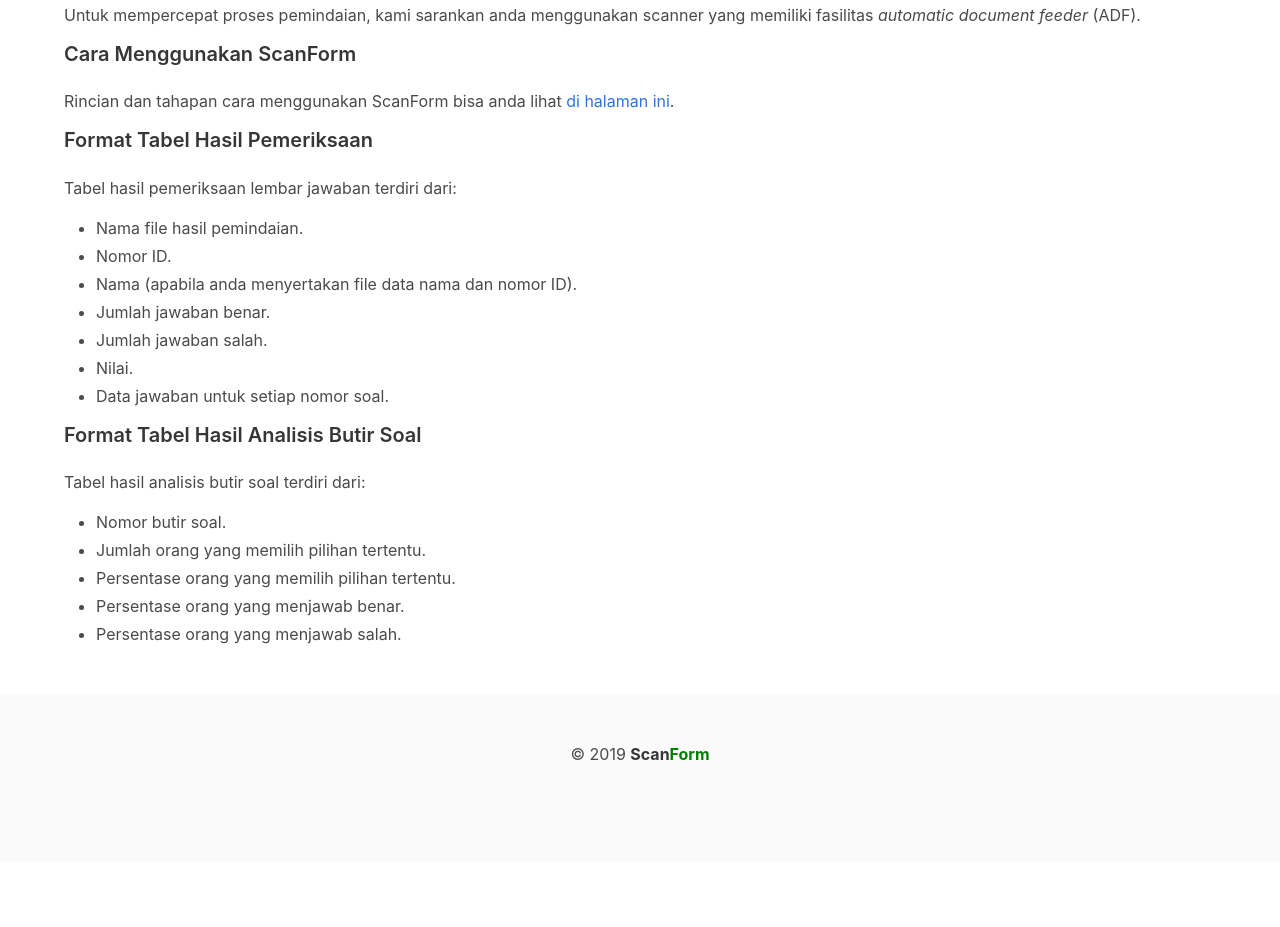
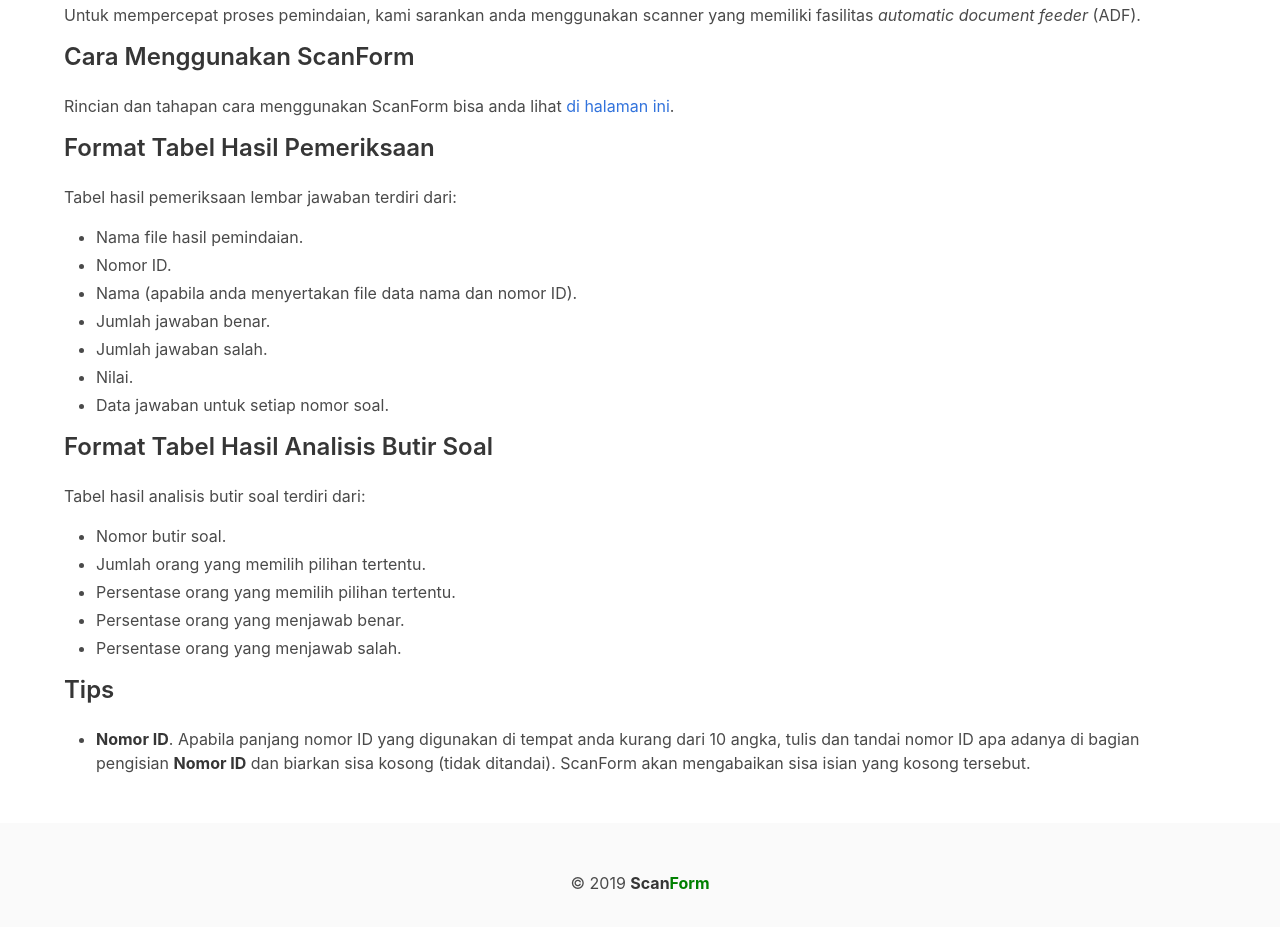
Before and after one commit to scan-form/scan-form.github.io, a plain HTML site: page doc.html in a window 1280 px wide. Shown: the part 1471-2398 px from the top of the page. Before the commit the page ends 2333 px from the top, so only its background shows below. Drawn offline with nearby package versions, Linux system fonts and the light colour scheme.

Commit message:
20190830095700

```diff
--- a/doc.html
+++ b/doc.html
@@ -137,14 +137,14 @@
         (ADF).
       </p>
 
-      <h5 class="title is-5">Cara Menggunakan ScanForm</h5>
+      <h4 class="title is-4">Cara Menggunakan ScanForm</h4>
 
       <p>
         Rincian dan tahapan cara menggunakan ScanForm bisa anda lihat <a
         href="/read-and-grade/help.html">di halaman ini</a>.
       </p>
 
-      <h5 class="title is-5">Format Tabel Hasil Pemeriksaan</h5>
+      <h4 class="title is-4">Format Tabel Hasil Pemeriksaan</h4>
 
       <p>
         Tabel hasil pemeriksaan lembar jawaban terdiri dari:
@@ -160,7 +160,7 @@
         <li>Data jawaban untuk setiap nomor soal.</li>
       </ul>
 
-      <h5 class="title is-5">Format Tabel Hasil Analisis Butir Soal</h5>
+      <h4 class="title is-4">Format Tabel Hasil Analisis Butir Soal</h4>
 
       <p>Tabel hasil analisis butir soal terdiri dari:</p>
 
@@ -171,6 +171,20 @@
         <li>Persentase orang yang menjawab benar.</li>
         <li>Persentase orang yang menjawab salah.</li>
       </ul>
+
+
+      <h4 class="title is-4">Tips</h4>
+
+      <ul>
+        <li>
+          <strong>Nomor ID</strong>. Apabila panjang nomor ID yang digunakan di
+          tempat anda kurang dari 10 angka, tulis dan tandai nomor ID apa adanya
+          di bagian pengisian <strong>Nomor ID</strong> dan biarkan sisa kosong
+          (tidak ditandai). ScanForm akan mengabaikan sisa isian yang kosong
+          tersebut.
+        </li>
+      </ul>
+
     </div>
   </section>
 
```
